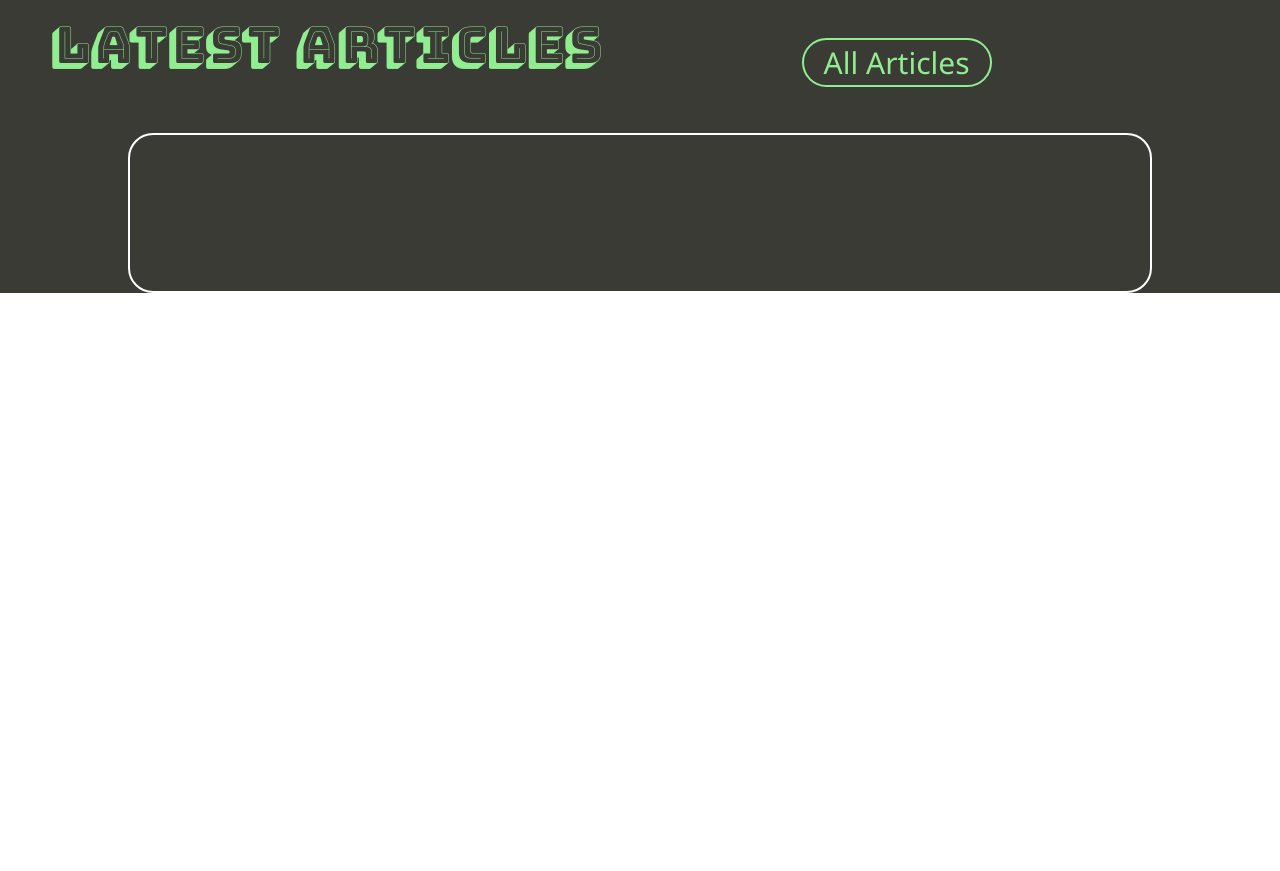
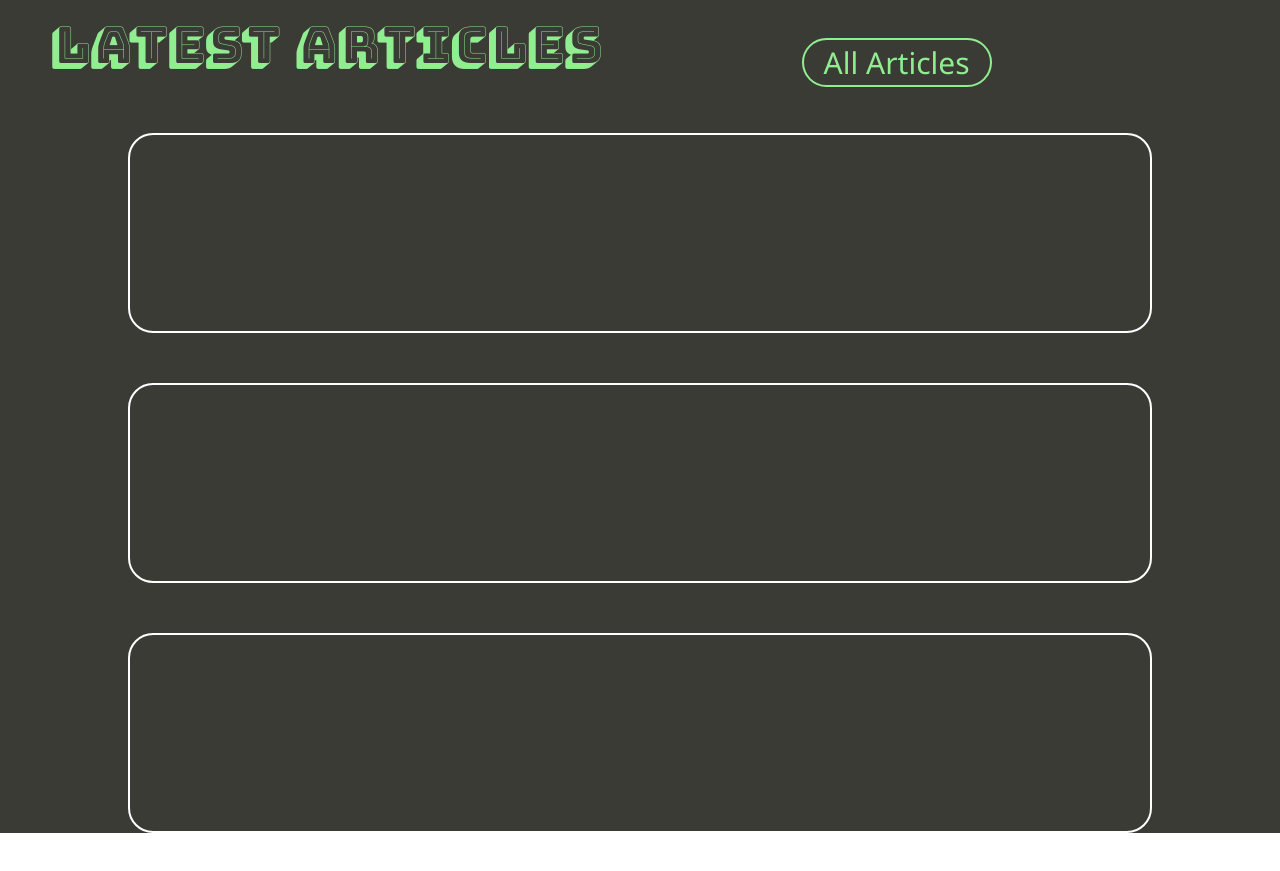
Before and after one commit to StudentCZ/my-website, a React (Create React App) app: page / in a window 1280 px wide. Shown: the part 1200-2071 px from the top of the page. Before the commit the page ends 1493 px from the top, so only its background shows below. Built offline with nearby package versions, Linux system fonts and the light colour scheme.

Commit message:
added 2 more borders

```diff
--- a/src/components/Articles.js
+++ b/src/components/Articles.js
@@ -19,6 +19,8 @@ const Articles = () => {
         </div>
       </div>
       <div className={style.borderBox}></div>
+      <div className={style.borderBox}></div>
+      <div className={style.borderBox}></div>
     </div>
   );
 };
--- a/src/components/Articles.module.css
+++ b/src/components/Articles.module.css
@@ -34,8 +34,9 @@ a {
 .borderBox {
   width: 80vw;
   border: 2px solid white;
-  height: 20vh;
+  height: 25vh;
   margin-left: auto;
   margin-right: auto;
   border-radius: 25px;
+  margin-bottom: 50px;
 }
```
